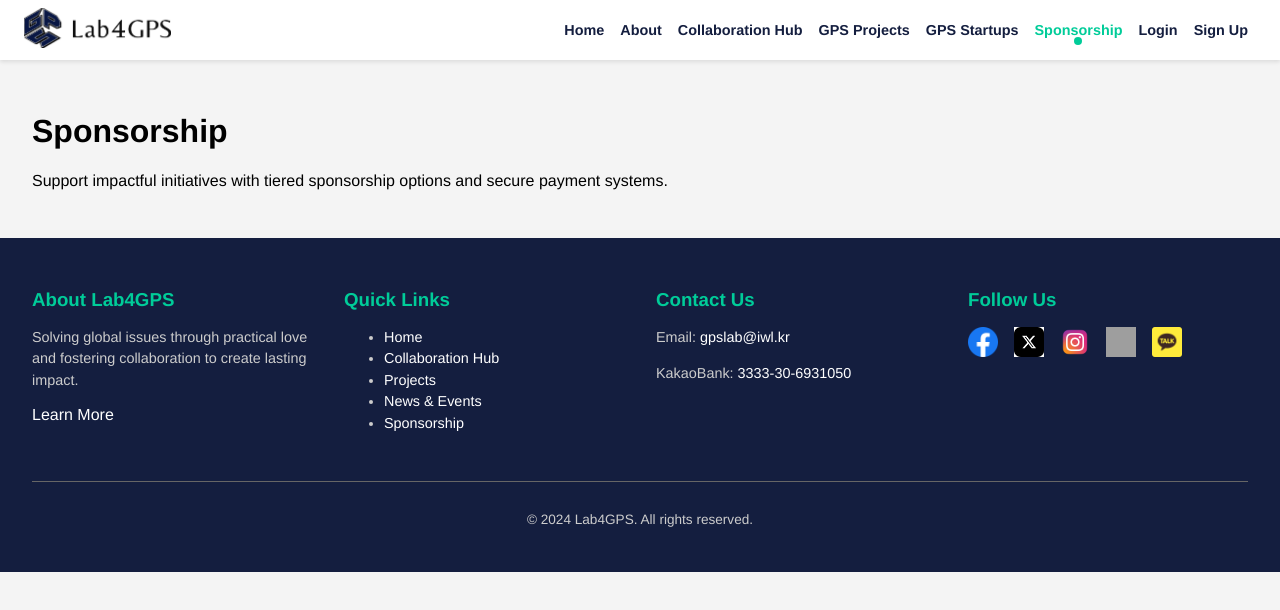
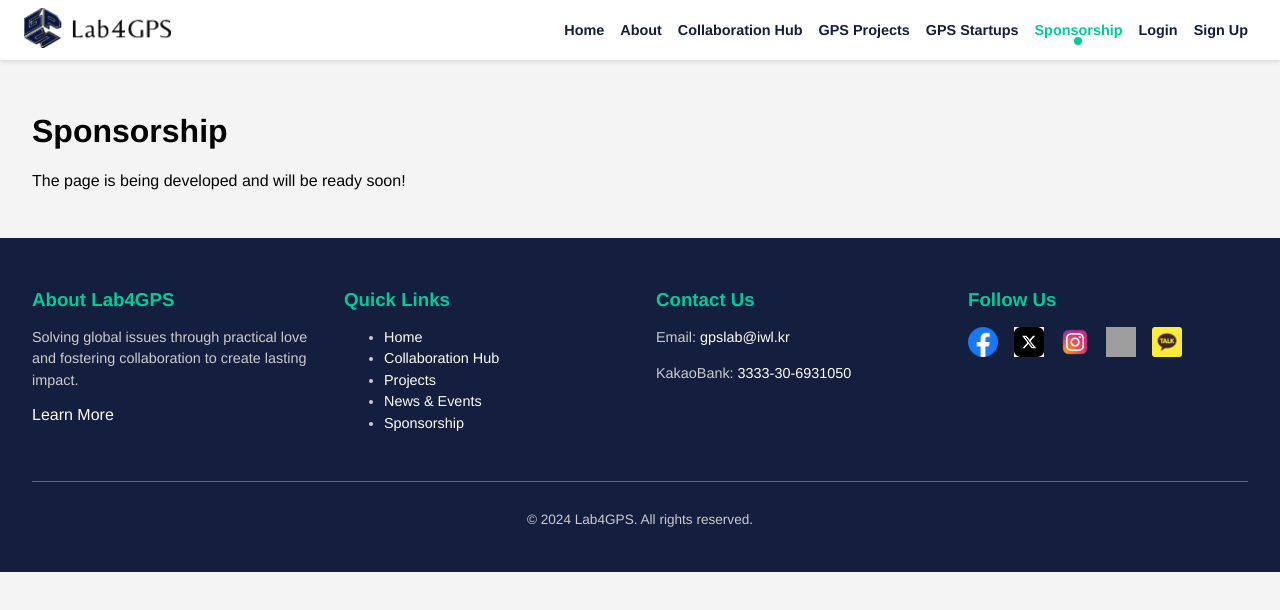
Before and after one commit to engomondiii/lab4gps-platform, a React (Create React App) app: page /sponsorship in a window 1280 px wide. Shown: the top 610 px of the page. Built offline with nearby package versions, Linux system fonts and the light colour scheme; grey boxes are pictures that could not be loaded.

Commit message:
added these files

```diff
--- a/src/pages/Sponsorship.js
+++ b/src/pages/Sponsorship.js
@@ -4,7 +4,7 @@ const Sponsorship = () => {
   return (
     <div style={{ padding: '2rem' }}>
       <h1>Sponsorship</h1>
-      <p>Support impactful initiatives with tiered sponsorship options and secure payment systems.</p>
+      <p>The page is being developed and will be ready soon!</p>
     </div>
   );
 };
```
